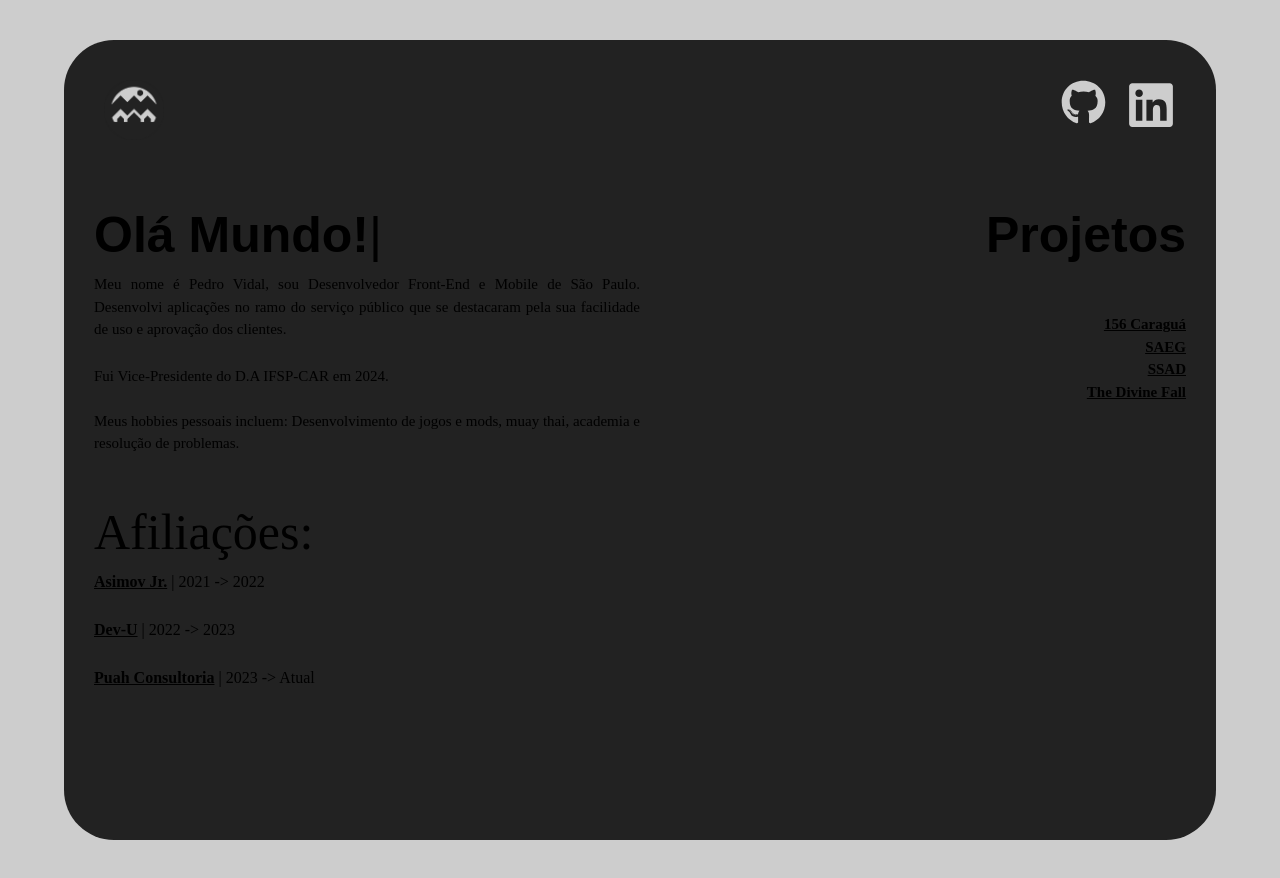
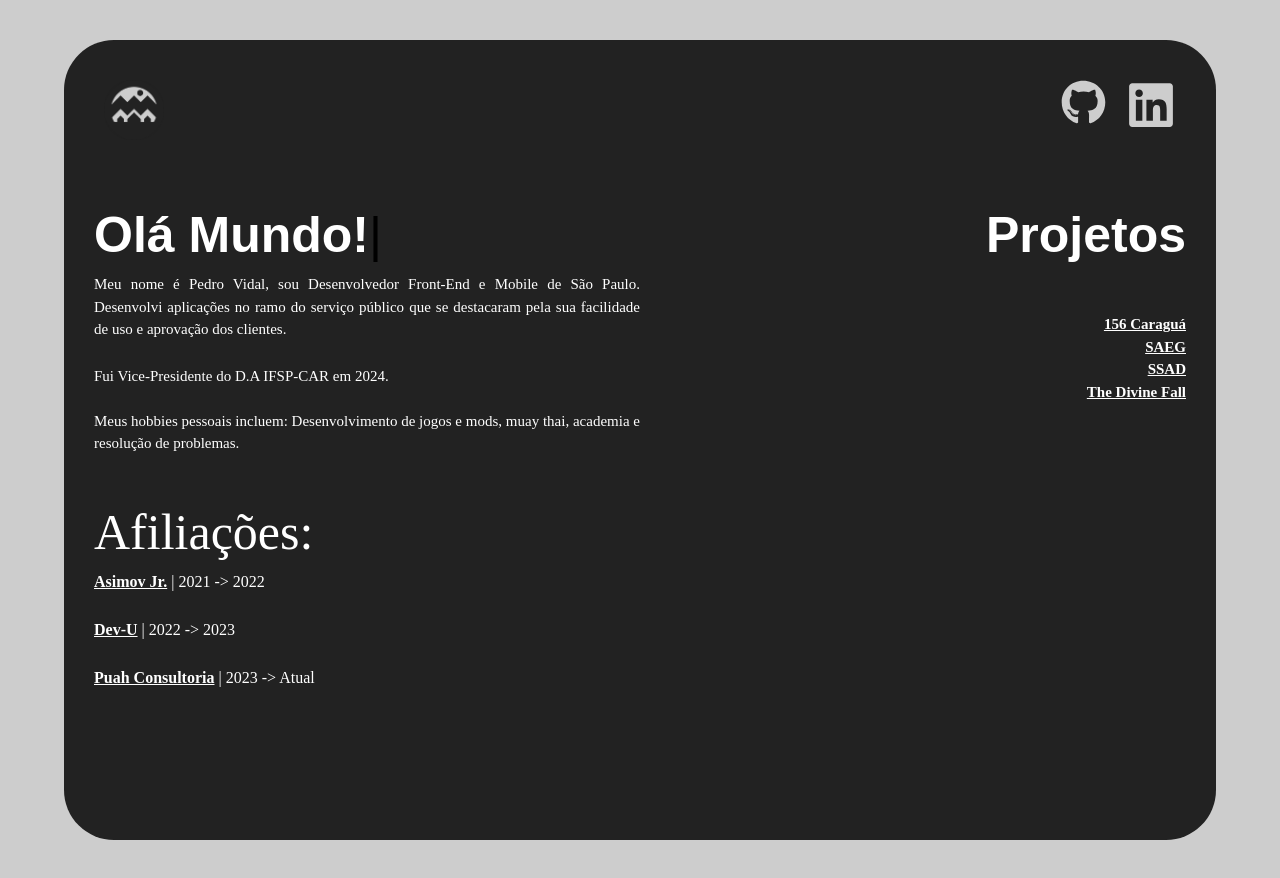
Before and after one commit to PedroVidal27/react-portfolio, a Next.js app: page / in a window 1280 px wide. Built offline with nearby package versions, Linux system fonts and the light colour scheme.

Commit message:
:sparkles: fix chrome

```diff
--- a/src/app/globals.css
+++ b/src/app/globals.css
@@ -8,16 +8,8 @@
   --background-end-rgb: 255, 255, 255;
 }
 
-@media (prefers-color-scheme: dark) {
-  :root {
-    --foreground-rgb: 255, 255, 255;
-    --background-start-rgb: 0, 0, 0;
-    --background-end-rgb: 0, 0, 0;
-  }
-}
-
 body {
-  color: rgb(var(--foreground-rgb));
+  color: rgb(255, 255, 255);
   background: #cdcdcd;
   caret-color: transparent;
   cursor: default
```
